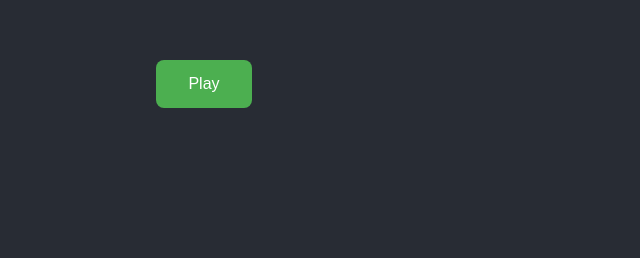
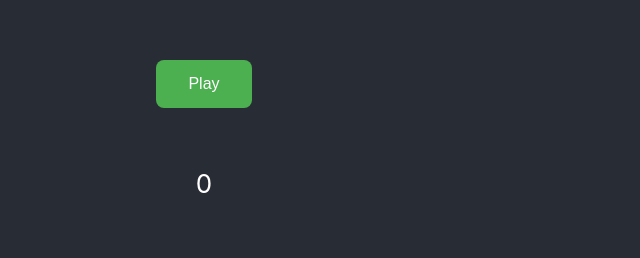
Before and after one commit to ryansim1210/speed_crib, a React (Create React App) app: page / in a window 1280 px wide. Shown: the part 136-394 px from the top of the page, without its empty margins (436-1076 px from the left). Built offline with nearby package versions, Linux system fonts and the light colour scheme.

Commit message:
add basic scoring

```diff
--- a/src/cards/hands.jsx
+++ b/src/cards/hands.jsx
@@ -80,19 +80,145 @@ export const allCards = [
     '#club_king'   // King of Clubs
 ];
 
+
+export const cardRanks = {
+    '#spade_1': 1,    // Ace of Spades
+    '#spade_2': 2,    // 2 of Spades
+    '#spade_3': 3,    // 3 of Spades
+    '#spade_4': 4,    // 4 of Spades
+    '#spade_5': 5,    // 5 of Spades
+    '#spade_6': 6,    // 6 of Spades
+    '#spade_7': 7,    // 7 of Spades
+    '#spade_8': 8,    // 8 of Spades
+    '#spade_9': 9,    // 9 of Spades
+    '#spade_10': 10,  // 10 of Spades
+    '#spade_jack': 10,  // Jack of Spades
+    '#spade_queen': 10, // Queen of Spades
+    '#spade_king': 10,  // King of Spades
+    '#heart_1': 1,     // Ace of Hearts
+    '#heart_2': 2,     // 2 of Hearts
+    '#heart_3': 3,     // 3 of Hearts
+    '#heart_4': 4,     // 4 of Hearts
+    '#heart_5': 5,     // 5 of Hearts
+    '#heart_6': 6,     // 6 of Hearts
+    '#heart_7': 7,     // 7 of Hearts
+    '#heart_8': 8,     // 8 of Hearts
+    '#heart_9': 9,     // 9 of Hearts
+    '#heart_10': 10,   // 10 of Hearts
+    '#heart_jack': 10,   // Jack of Hearts
+    '#heart_queen': 10,  // Queen of Hearts
+    '#heart_king': 10,   // King of Hearts
+    '#diamond_1': 1,   // Ace of Diamonds
+    '#diamond_2': 2,   // 2 of Diamonds
+    '#diamond_3': 3,   // 3 of Diamonds
+    '#diamond_4': 4,   // 4 of Diamonds
+    '#diamond_5': 5,   // 5 of Diamonds
+    '#diamond_6': 6,   // 6 of Diamonds
+    '#diamond_7': 7,   // 7 of Diamonds
+    '#diamond_8': 8,   // 8 of Diamonds
+    '#diamond_9': 9,   // 9 of Diamonds
+    '#diamond_10': 10, // 10 of Diamonds
+    '#diamond_jack': 10, // Jack of Diamonds
+    '#diamond_queen': 10, // Queen of Diamonds
+    '#diamond_king': 10,  // King of Diamonds
+    '#club_1': 1,    // Ace of Clubs
+    '#club_2': 2,    // 2 of Clubs
+    '#club_3': 3,    // 3 of Clubs
+    '#club_4': 4,    // 4 of Clubs
+    '#club_5': 5,    // 5 of Clubs
+    '#club_6': 6,    // 6 of Clubs
+    '#club_7': 7,    // 7 of Clubs
+    '#club_8': 8,    // 8 of Clubs
+    '#club_9': 9,    // 9 of Clubs
+    '#club_10': 10,  // 10 of Clubs
+    '#club_jack': 10,  // Jack of Clubs
+    '#club_queen': 10, // Queen of Clubs
+    '#club_king': 10   // King of Clubs
+};
+
 export function Hands ( {hands, setHands} ) {
 
-    const [scoringhand, setScoringHand] = useState(null)
+    const [scoringHand, setScoringHand] = useState(null)
     const [scoreHandButtonVisible, setScoreHandButtonVisible] = useState(true)
     const [playedCards, setPlayedCards] = useState([]); // State for storing the index of the played card
+    const [lastPlayed, setLastPlayed] = useState(0);
+    const [runSum, setRunSum] = useState(0);
+    const [currentScore, setCurrentScore] = useState(0);
+
+    const resetPlayedCards = () => {
+        setPlayedCards([]);
+        setRunSum(0);
+    }
+
+    const score = (hands, playedCards) => {
+        if (runSum == 15){
+            setCurrentScore(currentScore => currentScore + 2);
+            console.log(currentScore)
+        }
+        if (runSum == 31){
+            setCurrentScore(currentScore => currentScore + 2);
+        }
+        if (playedCards[playedCards.length - 1] == playedCards[playedCards.length - 2] && playedCards.length > 1){
+            if (playedCards[playedCards.length - 2] == playedCards[playedCards.length - 3]){
+                setCurrentScore(currentScore => currentScore + 6);
+            }
+            else{
+                setCurrentScore(currentScore => currentScore + 2);
+            }
+        }
+    }
+
+    const go = (hands) => {
+
+        for (let i = 1; i <= 12; i++){
+            const card = hands[i]
+            if (card <= (31 - runSum)){
+                break;
+            }
+            else if (i == 12){
+                resetPlayedCards();
+            }
+        }
+    }
+
+    useEffect(() => {
+        // Execute the code after playedCards or hands have updated
+        console.log("playedCards updated:", playedCards);
+        console.log("hands updated:", hands);
+        console.log("currentScore updated:", currentScore);
+        console.log("scoringHand updated:", scoringHand);
+        if (scoringHand == 1 && lastPlayed < 7 && lastPlayed > 0) {
+            score(hands, playedCards)
+        }
+        if (scoringHand == 2 && lastPlayed > 7) {
+            score(hands, playedCards)
+        }
+
+        // go(hands)
+
+        // Any other logic that needs to run after state updates
+    }, [playedCards, lastPlayed]); // Add any other states to wait on
 
     const handleCardClick = (index) => {
+        if ((lastPlayed > 0 && lastPlayed < 7) && index < 7) {
+            alert('You must alternate between hands when playing cards.');
+        }
+        else if (lastPlayed > 7 && index > 7)  {
+            alert('You must alternate between hands when playing cards.');
+        }
+        else{
+            setLastPlayed(index)
+            setRunSum(runSum => runSum + cardRanks[hands[index]]);
             setPlayedCards((prev) => [...prev, hands[index]]); // Store the played card
             setHands((prevHands) => ({
             ...prevHands,
             [index]: null, // Set the played card to null
             }));
             console.log(`Card at index ${index} was played`);
+            console.log(scoringHand)
+            console.log(playedCards)
+            console.log(currentScore)
+        }
     };
 
 
@@ -115,6 +241,7 @@ export function Hands ( {hands, setHands} ) {
     return (
 
         <div className="card-slots-container">
+             <div className="score-display">{currentScore}</div> {/* Replace `score` with the actual score variable */}
             <div className="played-cards">
                 {playedCards.map((card, index) => (
                 <div key={index} className="played-card">
```
Lines whose indentation alone changed are shown as unchanged.
